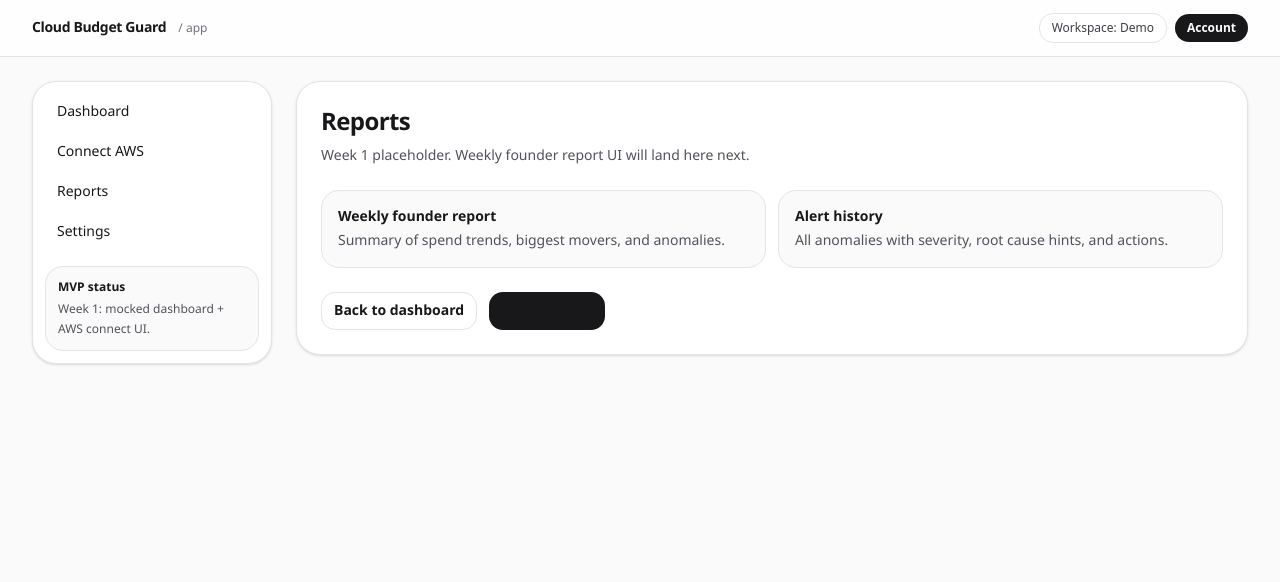
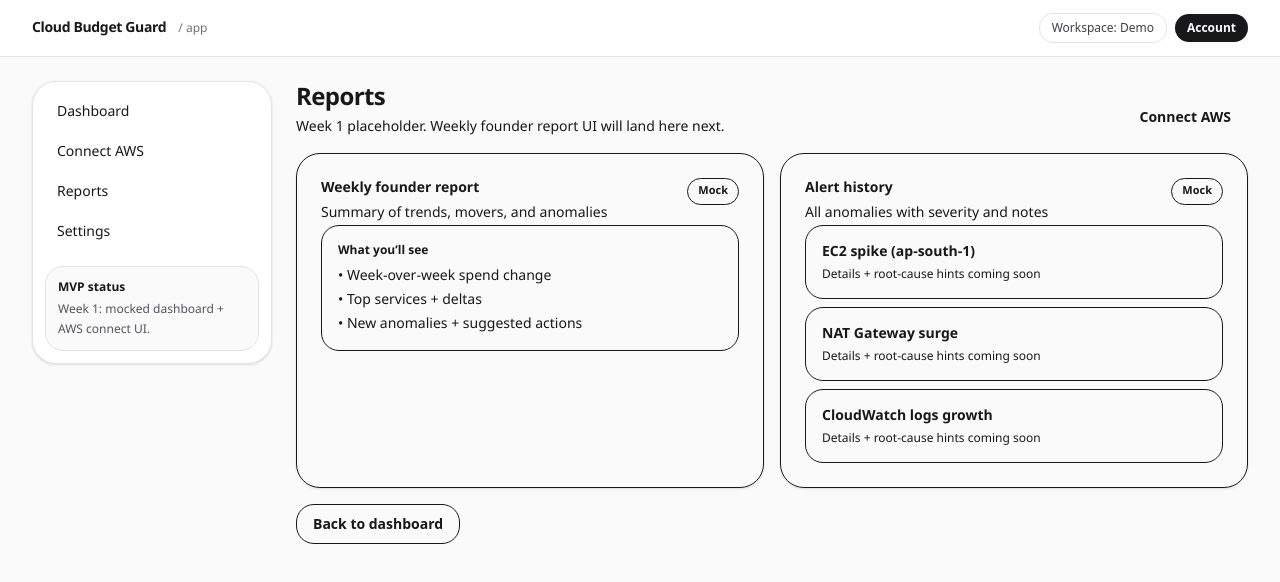
Before and after one commit to sangram-sethi/cloud-billing-tracker, a Next.js app: page /app/reports in a window 1280 px wide. Shown: the top 582 px of the page. Built offline with nearby package versions, Linux system fonts and the light colour scheme.

Commit message:
polish(app): apply ui primitives to reports page

```diff
--- a/src/app/(app)/app/reports/page.tsx
+++ b/src/app/(app)/app/reports/page.tsx
@@ -1,42 +1,73 @@
 import Link from "next/link";
+import { Card, CardContent, CardHeader, CardTitle, CardDescription } from "@/components/ui/Card";
+import { Button } from "@/components/ui/Button";
+import { Badge } from "@/components/ui/Badge";
 
 export default function ReportsPage() {
   return (
-    <div className="rounded-2xl border border-zinc-200 bg-white p-6 shadow-sm">
-      <h1 className="text-2xl font-semibold tracking-tight">Reports</h1>
-      <p className="mt-2 text-sm text-zinc-600">
-        Week 1 placeholder. Weekly founder report UI will land here next.
-      </p>
-
-      <div className="mt-6 grid gap-3 sm:grid-cols-2">
-        <div className="rounded-xl border border-zinc-200 bg-zinc-50 p-4">
-          <p className="text-sm font-semibold text-zinc-900">Weekly founder report</p>
-          <p className="mt-1 text-sm text-zinc-600">
-            Summary of spend trends, biggest movers, and anomalies.
+    <div className="space-y-4">
+      <div className="flex flex-col gap-2 sm:flex-row sm:items-end sm:justify-between">
+        <div>
+          <h1 className="text-2xl font-semibold tracking-tight text-foreground">Reports</h1>
+          <p className="mt-1 text-sm text-muted-foreground">
+            Week 1 placeholder. Weekly founder report UI will land here next.
           </p>
         </div>
-        <div className="rounded-xl border border-zinc-200 bg-zinc-50 p-4">
-          <p className="text-sm font-semibold text-zinc-900">Alert history</p>
-          <p className="mt-1 text-sm text-zinc-600">
-            All anomalies with severity, root cause hints, and actions.
-          </p>
-        </div>
+
+        <Link href="/app/connect-aws">
+          <Button variant="primary">Connect AWS</Button>
+        </Link>
       </div>
 
-      <div className="mt-6 flex gap-3">
-        <Link
-          href="/app"
-          className="rounded-lg border border-zinc-200 bg-white px-3 py-2 text-sm font-semibold text-zinc-900 hover:bg-zinc-50"
-        >
-          Back to dashboard
-        </Link>
-        <Link
-          href="/app/connect-aws"
-          className="rounded-lg bg-zinc-900 px-3 py-2 text-sm font-semibold text-white hover:bg-zinc-800"
-        >
-          Connect AWS
-        </Link>
+      <div className="grid gap-4 lg:grid-cols-2">
+        <Card>
+          <CardHeader>
+            <div className="flex items-start justify-between gap-4">
+              <div>
+                <CardTitle>Weekly founder report</CardTitle>
+                <CardDescription>Summary of trends, movers, and anomalies</CardDescription>
+              </div>
+              <Badge variant="neutral">Mock</Badge>
+            </div>
+          </CardHeader>
+          <CardContent>
+            <div className="rounded-xl border border-border bg-surface-2 p-4">
+              <p className="text-xs font-semibold text-foreground">What you’ll see</p>
+              <ul className="mt-2 space-y-1 text-sm text-muted-foreground">
+                <li>• Week-over-week spend change</li>
+                <li>• Top services + deltas</li>
+                <li>• New anomalies + suggested actions</li>
+              </ul>
+            </div>
+          </CardContent>
+        </Card>
+
+        <Card>
+          <CardHeader>
+            <div className="flex items-start justify-between gap-4">
+              <div>
+                <CardTitle>Alert history</CardTitle>
+                <CardDescription>All anomalies with severity and notes</CardDescription>
+              </div>
+              <Badge variant="neutral">Mock</Badge>
+            </div>
+          </CardHeader>
+          <CardContent>
+            <div className="space-y-2">
+              {["EC2 spike (ap-south-1)", "NAT Gateway surge", "CloudWatch logs growth"].map((t) => (
+                <div key={t} className="rounded-xl border border-border bg-surface p-4">
+                  <p className="text-sm font-semibold text-foreground">{t}</p>
+                  <p className="mt-1 text-xs text-muted-foreground">Details + root-cause hints coming soon</p>
+                </div>
+              ))}
+            </div>
+          </CardContent>
+        </Card>
       </div>
+
+      <Link href="/app">
+        <Button variant="secondary">Back to dashboard</Button>
+      </Link>
     </div>
   );
 }
```
